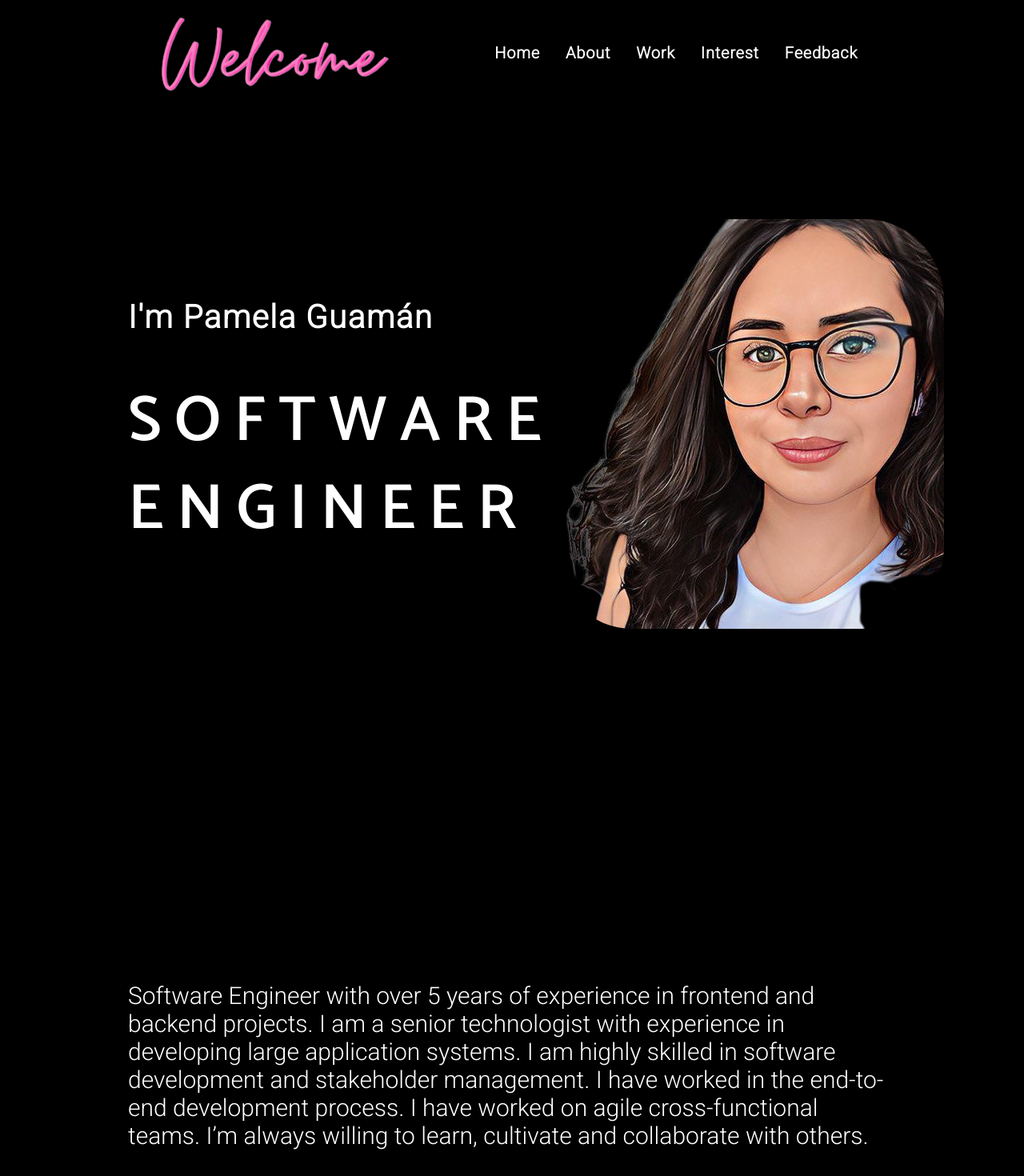
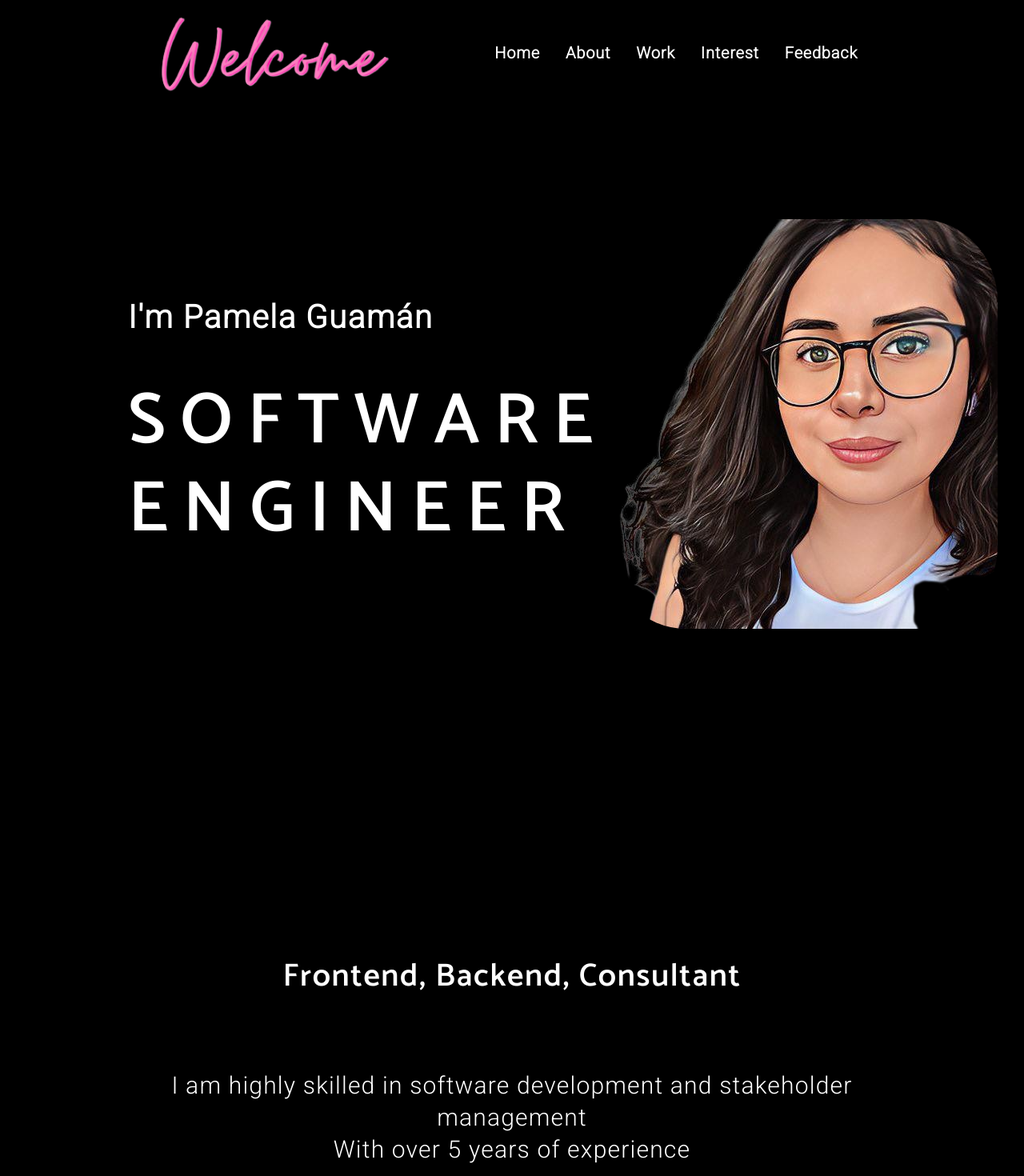
Before and after one commit to Pamefer/personal_portfolio, a React (Create React App) app: page / in a window 1280 px wide. Shown: the top 1470 px of the page at 80% size. Built offline with nearby package versions, Linux system fonts and the light colour scheme.

Commit message:
End about me session add styles

```diff
--- a/src/App.css
+++ b/src/App.css
@@ -9,6 +9,15 @@
     justify-content: space-between;
     align-items: center;
 
+    min-height: 100vh;
+}
+
+.app__wrapper_column {
+    display: flex;
+    flex-direction: column;
+    justify-content: center;
+    align-items: center;
+    text-align: center;
     min-height: 100vh;
 }
 
@@ -24,7 +33,7 @@
     text-transform: capitalize;
     font-feature-settings: 'tnum' on, 'lnum' on;
     line-height: 29.9px;
-    font-size: 23px;
+    font-size: 40px;
   }
 
   .p__opensans {
@@ -32,9 +41,8 @@
     color: var(--color-white);
     font-weight: 400;
     letter-spacing: 0.04em;
-    text-transform: capitalize;
-    line-height: 28px;
-    font-size: 16px;
+    line-height: 40px;
+    font-size: 30px;
   }
 
 a {
@@ -85,6 +93,14 @@ a {
   .section__padding {
     padding: 4rem;
   }
+  .p__cormorant {
+    font-size: 35px;
+  }
+
+  .p__opensans {
+    font-size: 25px;
+  }
+
 }
 
 @media screen and (max-width: 650px) {
@@ -93,11 +109,11 @@ a {
   }
 
   .p__cormorant {
-    font-size: 21px;
+    font-size: 27px;
   }
 
   .p__opensans {
-    font-size: 14px;
+    font-size: 23px;
   }
 
   .app__wrapper {
@@ -107,11 +123,11 @@ a {
 
 @media screen and (max-width: 450px) {
   .p__opensans {
-    font-size: 12px;
+    font-size: 20px;
   }
 
   .p__cormorant {
-    font-size: 19px;
+    font-size: 22px;
   }
 
   .headtext__cormorant {
--- a/src/components/Navbar.css
+++ b/src/components/Navbar.css
@@ -1,4 +1,6 @@
 .app__navbar {
+  /* position: fixed;
+  top: 0; */
   width: 100%;
   display: flex;
   justify-content: space-between;
--- a/src/containers/AboutMe/AboutMe.css
+++ b/src/containers/AboutMe/AboutMe.css
@@ -2,27 +2,10 @@
     background-color: var(--color-black);
 }
 
-.app__aboutus p{
-    font-family: var(--font-alt);
-    color: var(--color-white);
-    font-size: 30px;
+.app__aboutus-p-tittle{
+    margin-bottom: 100px;
 }
 
-.p__cormorant-header {
-    font-family: var(--font-alt);
-    color: var(--color-white);
-    font-weight: 700;
-    letter-spacing: 0.04em;
-    text-transform: capitalize;
-    font-feature-settings: 'tnum' on, 'lnum' on;
-    line-height: 50px;
-    font-size: 40px;
-    padding-bottom: 51px;
-  }
-
-.my-image__img{
-    border-radius:20%;
-}
 
 @media screen and (min-width: 2000px) {
     .app__header h1 {
--- a/src/containers/AboutMe/AboutMe.js
+++ b/src/containers/AboutMe/AboutMe.js
@@ -1,16 +1,26 @@
-import React from 'react'
+import React,{useEffect, useState} from 'react'
 import './AboutMe.css';
 
 const AboutMe = () => {
+  const [yearsExperience, setYearsExperience]=useState(1);
+  useEffect(() => {
+    getYear();
+  }, [])
+
+  const getYear=()=>{
+    const INIT_WORK=2018;
+    let actualYear= new Date().getFullYear();
+    setYearsExperience(actualYear-INIT_WORK)
+  }
+
+
   return (
-    <div className='app__aboutus app__wrapper flex__center section__padding' id="about">
-        <p>Software Engineer with over 5 years of experience in frontend and backend projects.
-           I am a senior technologist with experience in developing large
-           application systems. I am highly skilled in software development
-            and stakeholder management. I have worked in the end-to-end
-            development process. I have worked on agile cross-functional
-            teams. I’m always willing to learn, cultivate and collaborate
-            with others.</p>
+    <div className='app__aboutus app__wrapper_column flex__center section__padding' id="about">
+
+        <p className='p__cormorant app__aboutus-p-tittle'>Frontend, Backend, Consultant </p>
+
+        <p className='p__opensans'>I am highly skilled in software development and stakeholder management</p>
+        <p className='p__opensans'>With over {yearsExperience} years of experience </p>
     </div>
   )
 }
--- a/src/containers/Header/Header.css
+++ b/src/containers/Header/Header.css
@@ -8,7 +8,7 @@
     letter-spacing: 0.2em;
     text-transform:uppercase;
     line-height: 110px;
-    font-size: 80px;
+    font-size: 90px;
 }
 
 .p__cormorant-header {
@@ -36,7 +36,7 @@
 
 @media screen and (max-width: 1150px) {
     .app__header h1 {
-        font-size: 90px;
+        font-size: 80px;
     }
 }
 
```
